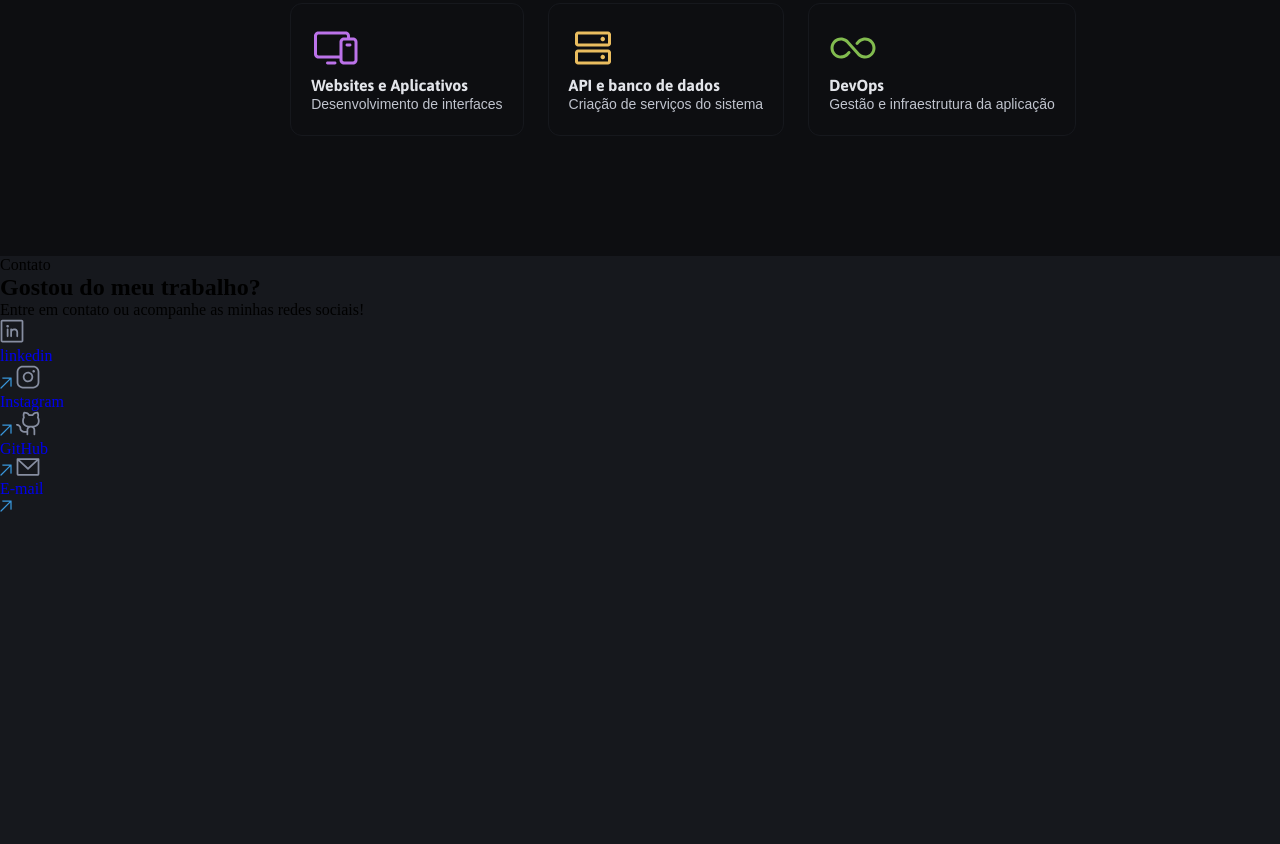
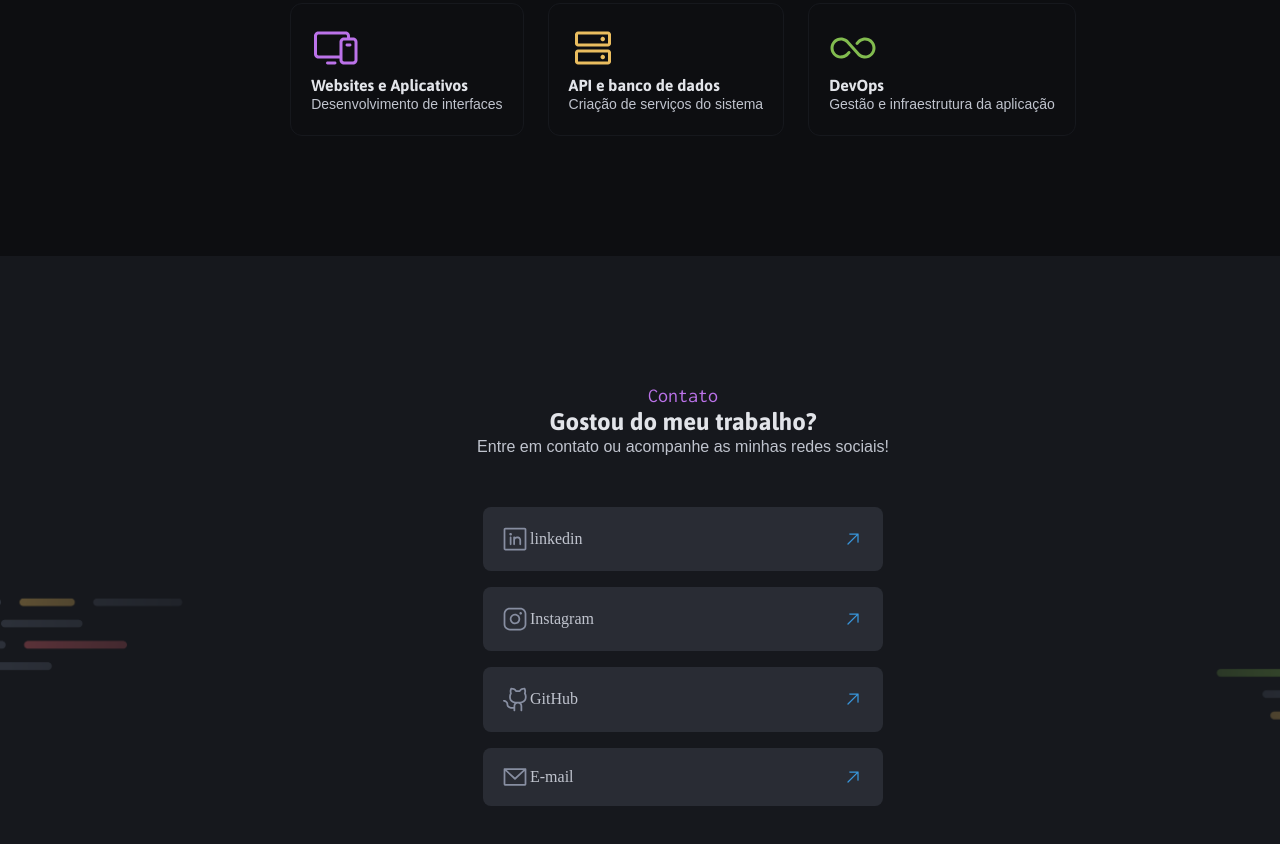
Before and after one commit to LeandroSarkis/Projeto-Portfolio-dev, a plain HTML site: page index.html in a window 1280 px wide. Shown: the part 1812-2656 px from the top of the page. Before the commit the page ends 2328 px from the top, so only its background shows below. Drawn offline with Linux system fonts and the light colour scheme.

Commit message:
Finalizando footer e projeto

```diff
--- a/index.html
+++ b/index.html
@@ -136,33 +136,33 @@
         </section>
     </main>
 
-    <footer>
+    <footer class="container">
         <div>
-            <p>Contato</p>
-            <h2>Gostou do meu trabalho?</h2>
-            <p>Entre em contato ou acompanhe as minhas redes sociais!</p>
+            <p class="subtitle purple">Contato</p>
+            <h2 class="title-md gray-600">Gostou do meu trabalho?</h2>
+            <p class="text-md gray-500">Entre em contato ou acompanhe as minhas redes sociais!</p>
         </div>
 
-        <div>
-            <a href="#">
+        <div id="social-networks">
+            <a href="#" class="flex">
                 <img src="assets/icons/likend.svg" alt="Ícone do linkedin">
                 <p>linkedin</p>
                 <img src="assets/icons/ArrowUp.svg" alt="Seta para cima">
             </a>
 
-            <a href="#">
+            <a href="#" class="flex">
                 <img src="assets/icons/Instagram.svg" alt="Ícone do instagram">
                 <p>Instagram</p>
                 <img src="assets/icons/ArrowUp.svg" alt="Seta para cima">
             </a>
 
-            <a href="$">
+            <a href="$" class="flex">
                 <img src="assets/icons/GitHub2.svg" alt="Ícone do GitHub">
                 <p>GitHub</p>
                 <img src="assets/icons/ArrowUp.svg" alt="Seta para cima">
             </a>
 
-            <a href="#">
+            <a href="#" class="flex">
                 <img src="assets/icons/Email.svg" alt="Ícone do e-mail">
                 <p>E-mail</p>
                 <img src="assets/icons/ArrowUp.svg" alt="Seta para cima">
--- /dev/null
+++ b/styles/footer.css
@@ -0,0 +1,45 @@
+footer {
+    background-image: url(../assets/imgs/Background_Contacts.png);
+    background-size: 100%;
+
+    margin: 128px auto 0;
+
+    & div:nth-child(1) {
+        text-align: center;
+    }
+}
+
+#social-networks {
+    margin-block: 48px 200px;
+
+    display: grid;
+    gap: 16px;
+
+    justify-items: center;
+
+    a {
+        text-decoration: none;
+        color: var(--gray-500);
+        align-items: center;
+
+        gap: 3px;
+        padding: 20px 24px 20px 20px;
+        border-radius: 8px;
+
+        width: 400px;
+
+        background-color: var(--gray-300);
+
+        & img:nth-child(3) {
+            margin-left: auto;
+        }
+    }
+
+    a:hover {
+        border: 0.1px solid var(--blue);
+
+        & img:nth-child(1) {
+            filter: invert(60%) sepia(13%) saturate(7125%) hue-rotate(180deg) brightness(91%) contrast(89%);
+        }
+    }
+}
--- a/styles/index.css
+++ b/styles/index.css
@@ -2,3 +2,4 @@
 @import url(utility.css);
 @import url(header.css);
 @import url(main.css);
+@import url(footer.css);
--- a/styles/main.css
+++ b/styles/main.css
@@ -36,6 +36,11 @@ main {
             }
         }
 
+        div:hover {
+            border: 0.1px solid var(--gray-400);
+            cursor: pointer;
+        }
+
     }
 }
 
--- a/styles/utility.css
+++ b/styles/utility.css
@@ -12,6 +12,10 @@
 
 .title-sm {
     font: var(--title-sm);
+}
+
+.text-md {
+    font: var(--text-md);
 }
 
 .text-sm {
@@ -46,6 +50,10 @@
     color: var(--red);
 }
 
+.purple {
+    color: var(--purple);
+}
+
 .grid {
     display: grid;
 }
```
